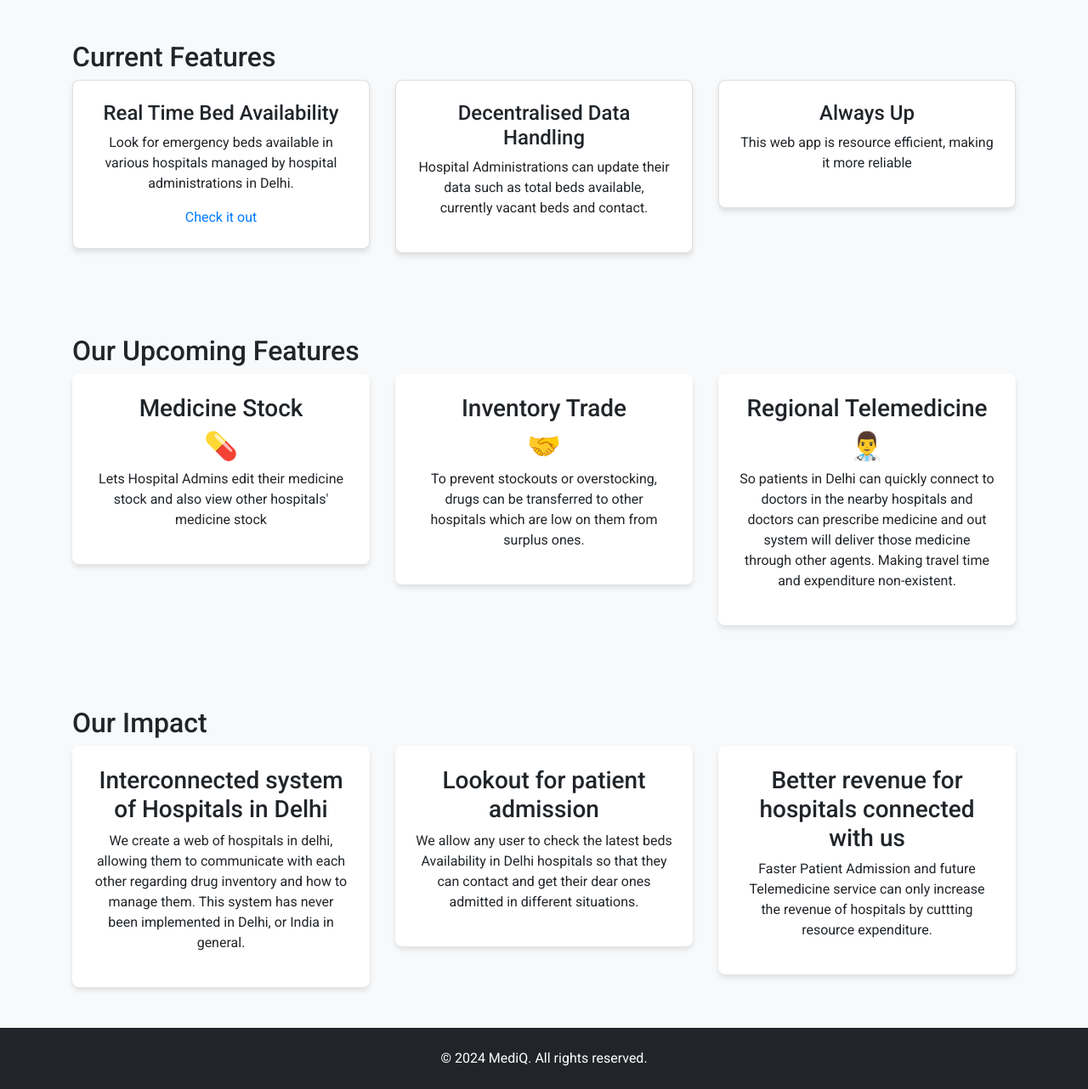
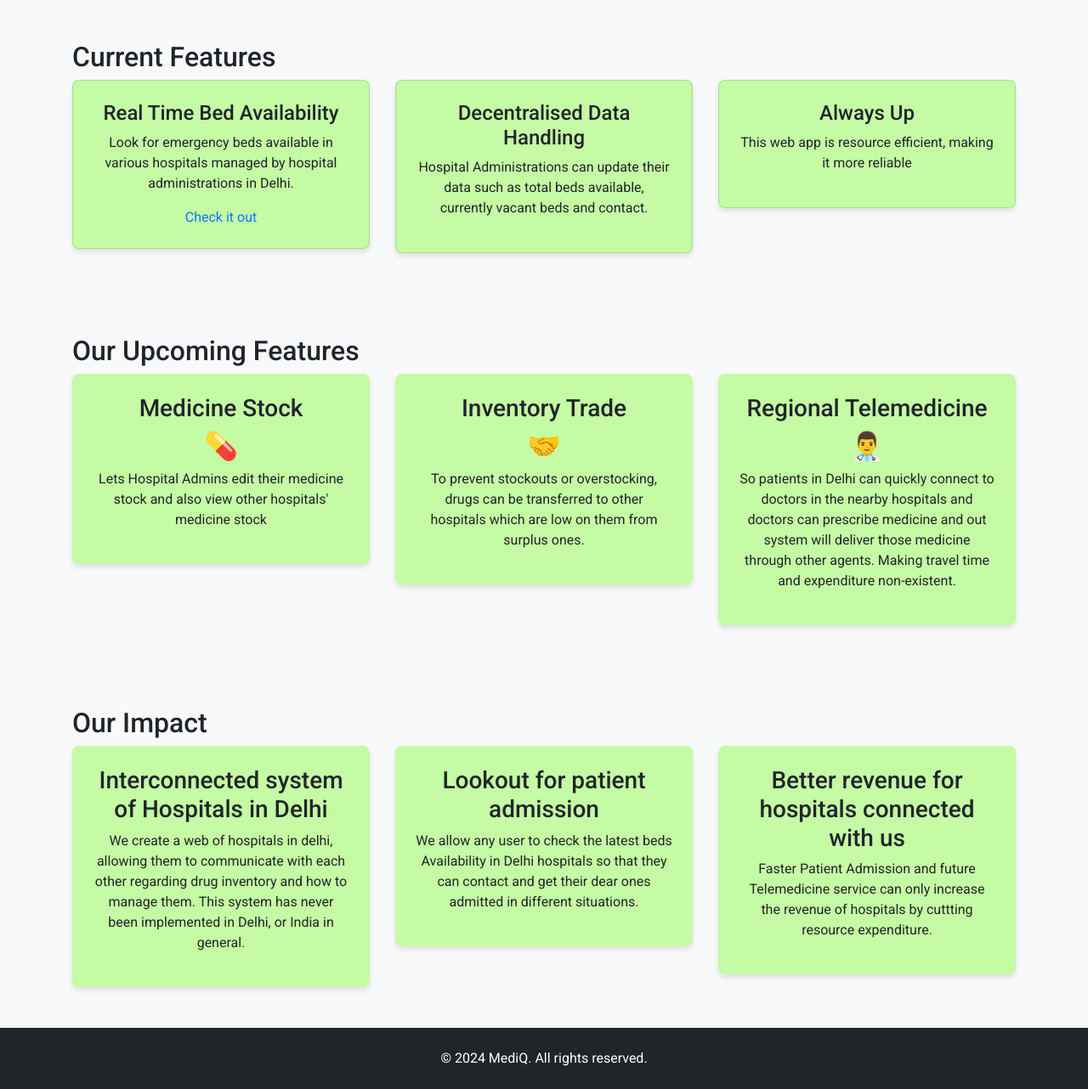
Before and after one commit to adot-7/MediQ, a Django app: page / in a window 1280 px wide. Shown: the part 332-1614 px from the top of the page at 85% size. Run offline with Django 5.2, Linux system fonts and the light colour scheme; some libraries are stand-ins or nearby versions.

Commit message:
Update home.html

```diff
--- a/templates/home.html
+++ b/templates/home.html
@@ -107,7 +107,7 @@
 
   .card,
   .feature-card {
-    background-color: var(--white-color);
+    background-color: #c5fba4;
     border-radius: var(--border-radius);
     box-shadow: var(--box-shadow);
     text-align: center;
```
